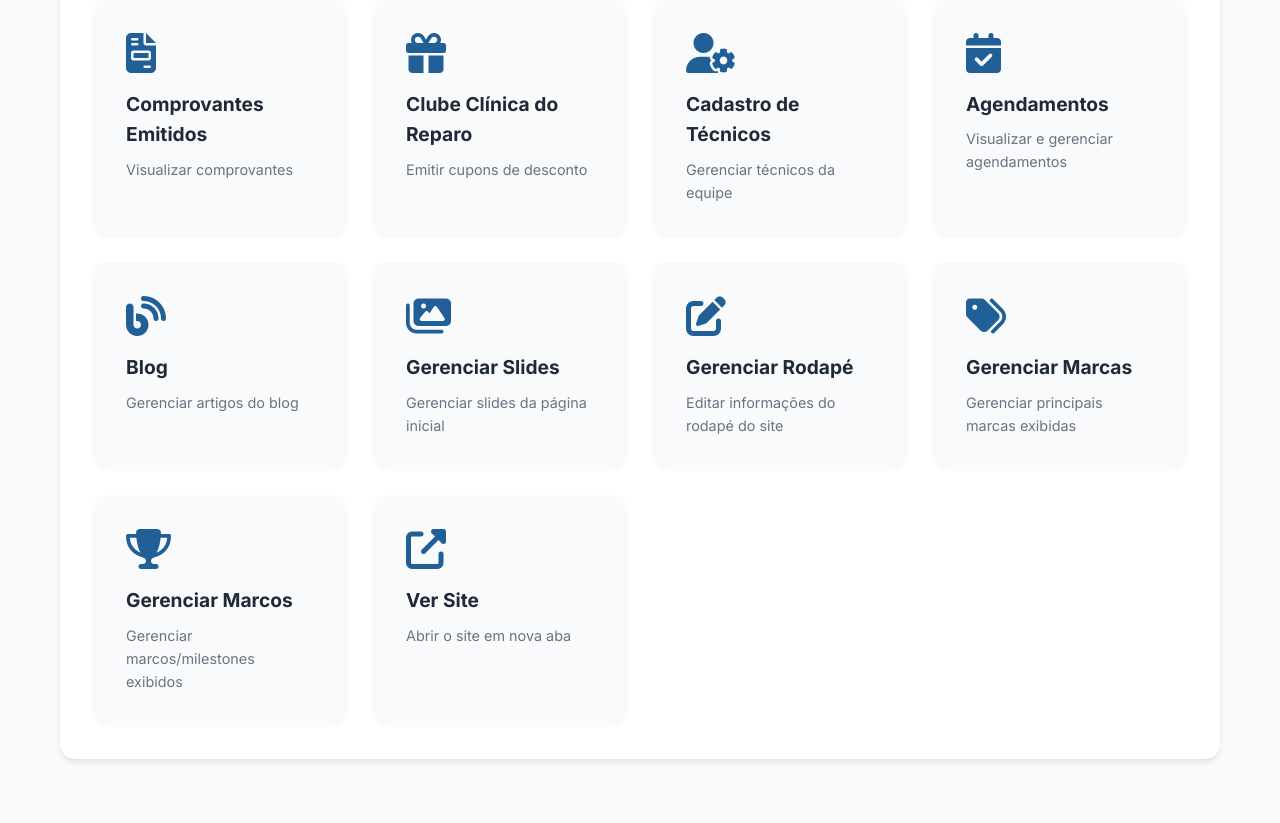
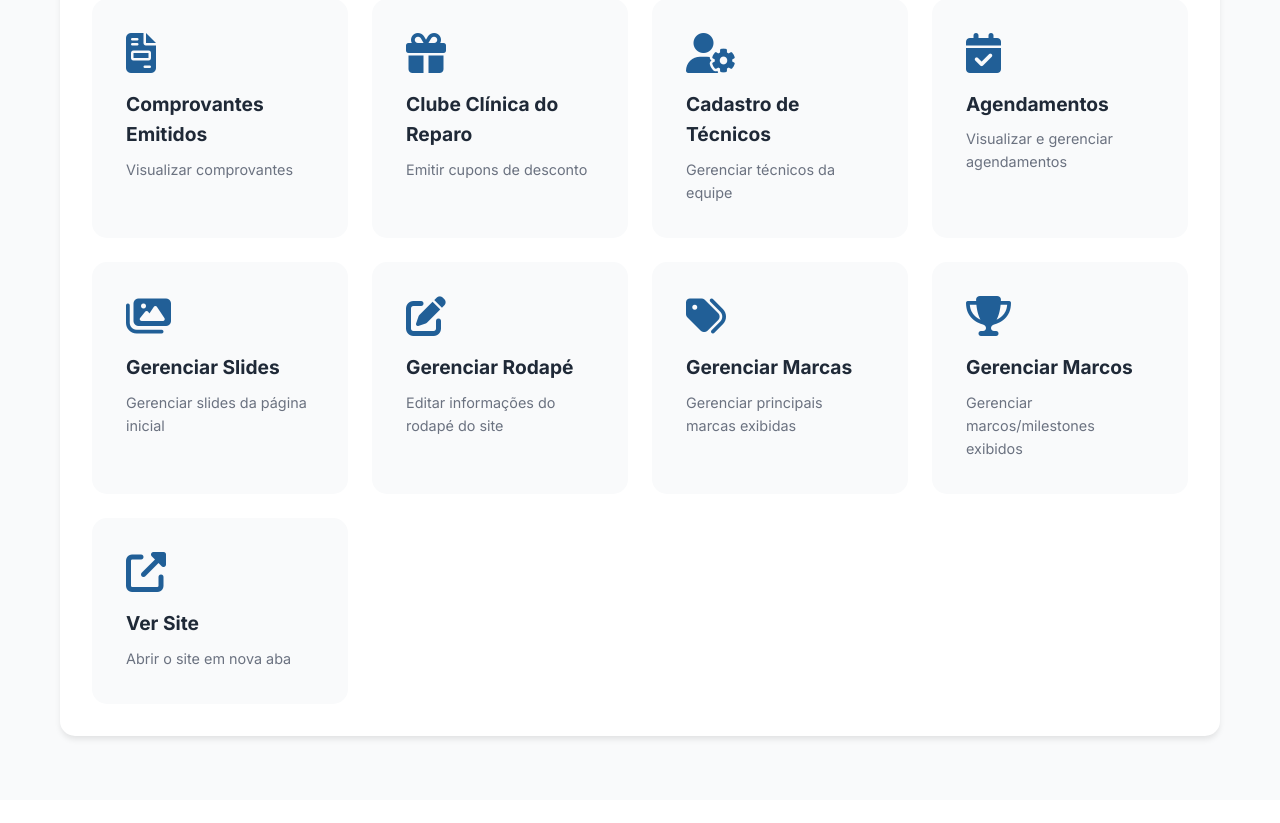
Before and after one commit to raisilvacor/clinicadoreparo, a Flask app: page /admin in a window 1280 px wide. Shown: the part 1435-2258 px from the top of the page. After the commit the page ends 2176 px from the top, so only its background shows below. Run offline with Flask 3, Linux system fonts and the light colour scheme; the visitor is signed in with stand-in values (Sample User, id 1).

Commit message:
Remove: remove referencia ao blog no dashboard admin

```diff
--- a/templates/admin/dashboard.html
+++ b/templates/admin/dashboard.html
@@ -153,11 +153,6 @@
             <h3>Agendamentos</h3>
             <p>Visualizar e gerenciar agendamentos</p>
         </a>
-        <a href="{{ url_for('admin_blog') }}" class="action-card">
-            <i class="fas fa-blog"></i>
-            <h3>Blog</h3>
-            <p>Gerenciar artigos do blog</p>
-        </a>
         <a href="{{ url_for('admin_slides') }}" class="action-card">
             <i class="fas fa-images"></i>
             <h3>Gerenciar Slides</h3>
```
